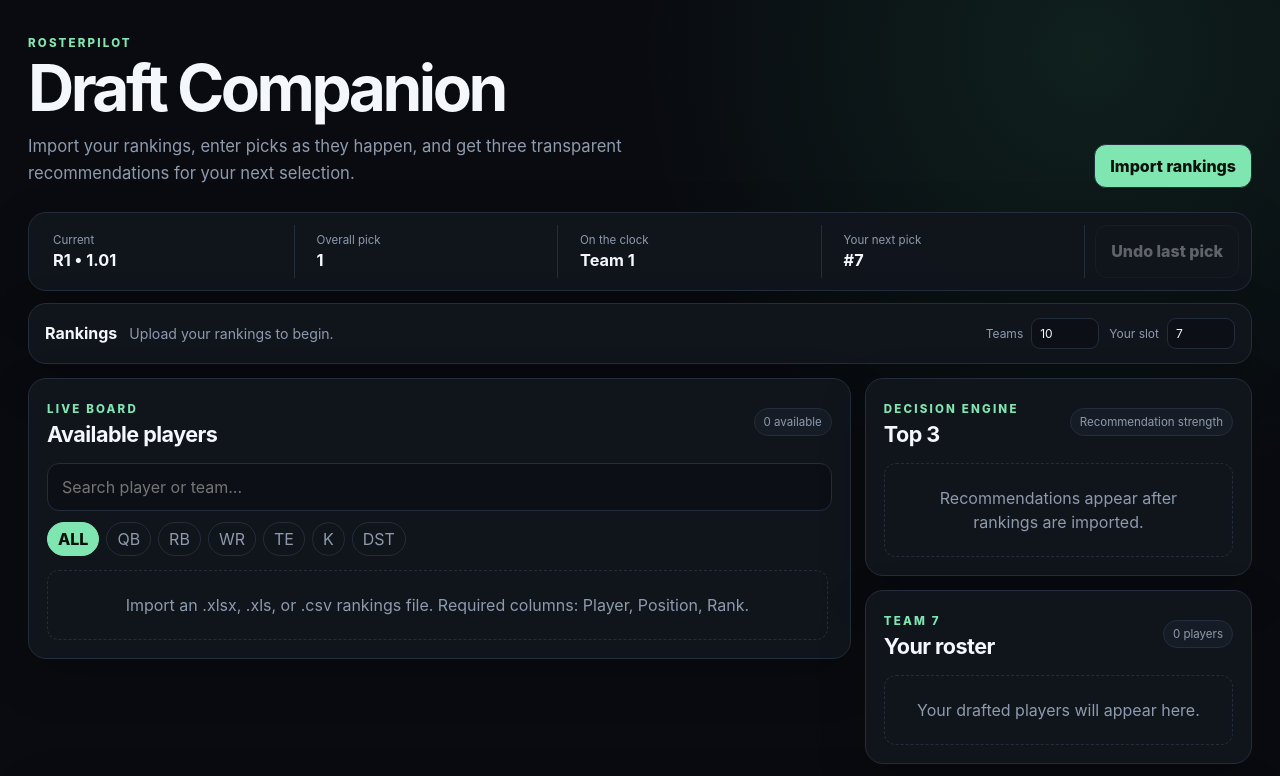
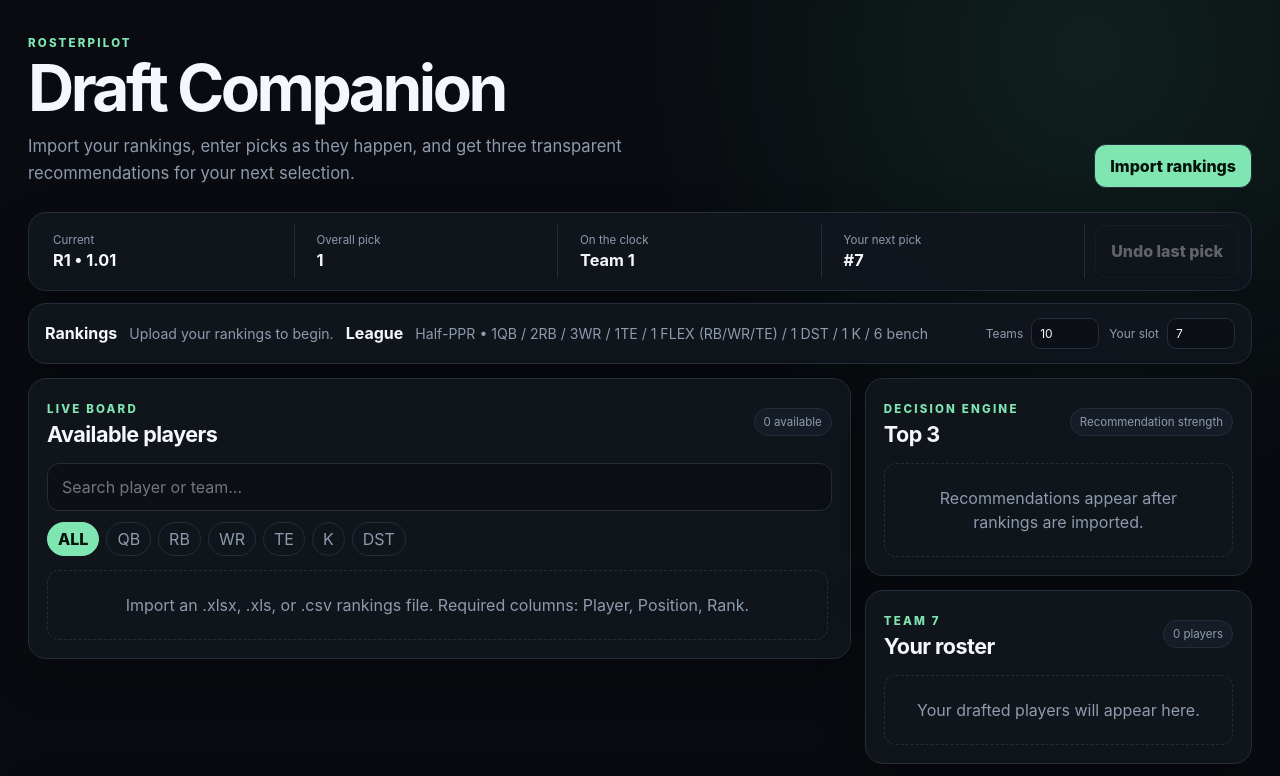
Before and after one commit to alobregon/RosterPilot, a Next.js app in the folder apps/draft-companion/: page / in a window 1280 px wide. Shown: the top 776 px of the page. Built offline with nearby package versions, Linux system fonts and the light colour scheme.

Commit message:
Set default 10-team half-PPR league preset

```diff
--- a/apps/draft-companion/app/page.tsx
+++ b/apps/draft-companion/app/page.tsx
@@ -14,11 +14,15 @@ import type { DraftConfig, DraftPick, PlayerRanking, Position } from '@/lib/type
 const DEFAULT_CONFIG: DraftConfig = {
   teamCount: 10,
   userDraftSlot: 7,
+  scoringFormat: 'HALF_PPR',
   qbStarters: 1,
   rbStarters: 2,
   wrStarters: 3,
   teStarters: 1,
   flexStarters: 1,
+  dstStarters: 1,
+  kStarters: 1,
+  benchSpots: 6,
 };
 
 const POSITION_FILTERS: Array<'ALL' | Position> = ['ALL', 'QB', 'RB', 'WR', 'TE', 'K', 'DST'];
@@ -143,6 +147,8 @@ export default function DraftCompanionPage() {
           <strong>Rankings</strong>
           <span className="muted">{importMessage}</span>
           {error ? <span className="error">{error}</span> : null}
+          <strong>League</strong>
+          <span className="muted">Half-PPR • 1QB / 2RB / 3WR / 1TE / 1 FLEX (RB/WR/TE) / 1 DST / 1 K / 6 bench</span>
         </div>
         <div className="setupControls">
           <label>
```
